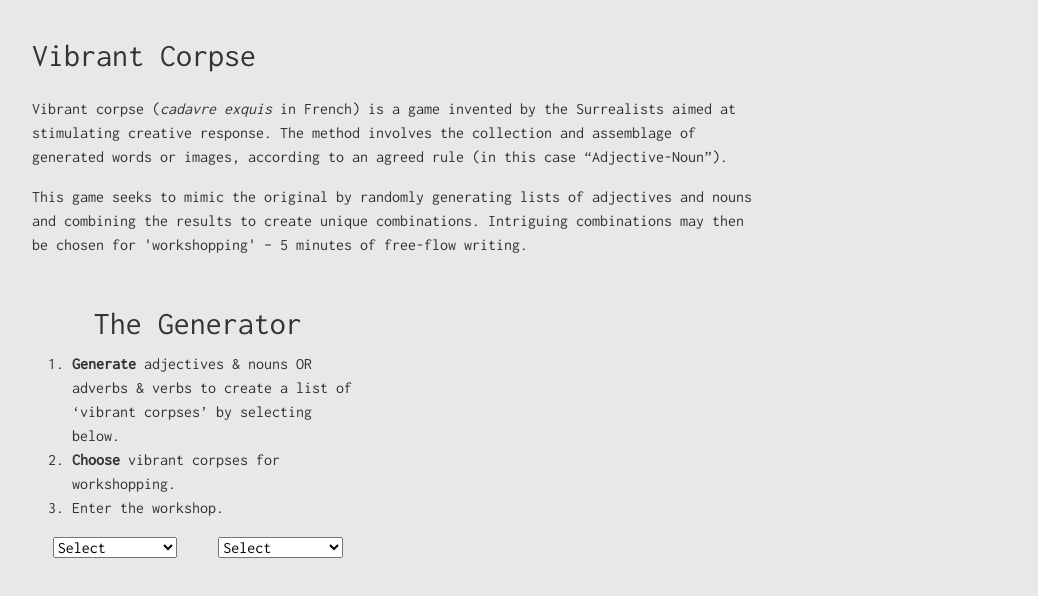
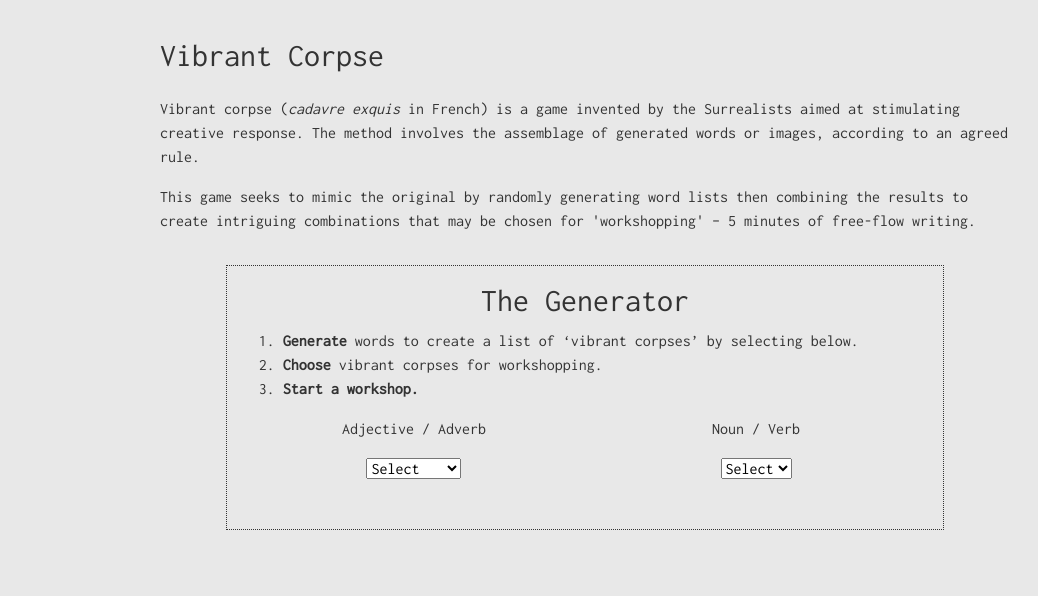
Before and after one commit to LemonyDesign/vibrant-corpse, a React app: page / in a window 1280 px wide. Shown: the top 596 px of the page, without its empty margins (55-1093 px from the left). Built offline with nearby package versions, Linux system fonts and the light colour scheme.

Commit message:
Add states and responding styles to Generator and Workshop

```diff
--- a/src/components/App.js
+++ b/src/components/App.js
@@ -23,6 +23,7 @@ class App extends React.Component {
     this.removeFromFavourites = this.removeFromFavourites.bind(this);
     this.displayWorkshop = this.displayWorkshop.bind(this);
     this.isClicked = this.isClicked.bind(this);
+    this.clearFetch = this.clearFetch.bind(this);
   }
 
   // want to add this into the fetch content.results[0].definition
@@ -85,6 +86,13 @@ class App extends React.Component {
     });
   }
 
+  clearFetch() {
+    this.setState({
+      modifierWords: [],
+      baseWords: []
+    });
+  }
+
   render() {
     return (
       <div className="app container">
@@ -94,15 +102,14 @@ class App extends React.Component {
             <p>
               Vibrant corpse (<em>cadavre exquis</em> in French) is a game
               invented by the Surrealists aimed at stimulating creative
-              response. The method involves the collection and assemblage of
-              generated words or images, according to an agreed rule (in this
-              case &ldquo;Adjective-Noun&rdquo;).
+              response. The method involves the assemblage of generated words or
+              images, according to an agreed rule.
             </p>
             <p>
-              This game seeks to mimic the original by randomly generating lists
-              of adjectives and nouns and combining the results to create unique
-              combinations. Intriguing combinations may then be chosen for
-              'workshopping' – 5 minutes of free-flow writing.
+              This game seeks to mimic the original by randomly generating word
+              lists then combining the results to create intriguing combinations
+              that may be chosen for 'workshopping' – 5 minutes of free-flow
+              writing.
             </p>
           </div>
         </header>
@@ -112,6 +119,7 @@ class App extends React.Component {
             receiveType={this.receiveType}
             displayWorkshop={this.displayWorkshop}
             isClicked={this.isClicked}
+            clearFetch={this.clearFetch}
             modifiers={this.state.modifierWords}
             basewords={this.state.baseWords}
             addFavourites={this.addFavourites}
@@ -121,7 +129,10 @@ class App extends React.Component {
             clicked={this.state.clicked}
           />
           {this.state.workshop && (
-            <Workshop favourites={this.state.favourites} />
+            <Workshop
+              favourites={this.state.favourites}
+              workshop={this.state.workshop}
+            />
           )}
         </main>
       </div>
--- a/src/components/Generate.js
+++ b/src/components/Generate.js
@@ -1,6 +1,7 @@
 import React from "react";
 import GeneratedList from "./GeneratedList";
 import Word from "./Word";
+import cx from "classnames";
 
 import "../styles/components/generate.scss";
 
@@ -12,8 +13,10 @@ function Generate({
   addFavourites,
   removeFromFavourites,
   displayWorkshop,
+  workshop,
   isClicked,
-  clicked
+  clicked,
+  clearFetch
 }) {
   function handleChange1(event) {
     receiveType(event.target.value, "modifier");
@@ -22,25 +25,39 @@ function Generate({
     receiveType(event.target.value, "base");
   }
 
+  const notEmpty = modifiers.length > 0 && basewords.length > 0;
+  const sameLength = modifiers.length === basewords.length;
+
+  const generateclass = cx("generate", {
+    completed: notEmpty && sameLength,
+    "": !(notEmpty && sameLength)
+  });
+
+  const wordlistclass = cx("wordlists", {
+    conceal: workshop === true
+  });
+
   return (
-    <section className="wordlists">
+    <section className={wordlistclass}>
       <h2 className="wordlists__title">The Generator</h2>
 
-      <ol>
+      <ol className="wordlists__intro">
         <li>
-          <strong>Generate</strong> adjectives &amp; nouns OR adverbs &amp;
-          verbs to create a list of &lsquo;vibrant corpses&rsquo; by selecting
-          below.
+          <strong>Generate</strong> words to create a list of &lsquo;vibrant
+          corpses&rsquo; by selecting below.
         </li>
         <li>
           <strong>Choose</strong> vibrant corpses for workshopping.
         </li>
-        <li>Enter the workshop.</li>
+        <li>
+          <strong>Start a workshop.</strong>{" "}
+        </li>
       </ol>
 
-      <section className="generate">
+      <section className={generateclass}>
         <ul className="generate__modifier menu--settings">
           <li>
+            <p>Adjective / Adverb</p>
             <select className="generator select1" onChange={handleChange1}>
               <option default value="default">
                 Select
@@ -55,6 +72,7 @@ function Generate({
         </ul>
         <ul className="generate__base menu--settings">
           <li>
+            <p>Noun / Verb</p>
             <select className="generator select2" onChange={handleChange2}>
               <option default value="default">
                 Select
@@ -78,6 +96,7 @@ function Generate({
         displayWorkshop={displayWorkshop}
         isClicked={isClicked}
         clicked={clicked}
+        clearFetch={clearFetch}
       />
     </section>
   );
--- a/src/components/GeneratedList.js
+++ b/src/components/GeneratedList.js
@@ -12,7 +12,8 @@ function GeneratedList({
   removeFromFavourites,
   displayWorkshop,
   isClicked,
-  clicked
+  clicked,
+  clearFetch
 }) {
   const notEmpty = modifiers.length > 0 && basewords.length > 0;
   const sameLength = modifiers.length === basewords.length;
@@ -32,10 +33,13 @@ function GeneratedList({
       displayWorkshop();
     }
   }
+  function handleRegenerate(event) {
+    clearFetch();
+  }
 
   return (
     <section className={corpsesclasses}>
-      <h4>Select for Workshop</h4>
+      <h4>Choose for Workshop</h4>
       <ul className="corpses__addlist  menu--settings">
         {notEmpty && sameLength
           ? modifiers.map((item, i) => {
@@ -59,7 +63,12 @@ function GeneratedList({
       </ul>
 
       <button className="corpses__workshop" onClick={handleClick}>
-        Get Workshopping <i className="fas fa-arrow-alt-circle-right" />
+        Start Workshopping <i className="fas fa-arrow-alt-circle-right" />
+      </button>
+
+      <button className="corpses__regenerate" onClick={handleRegenerate}>
+        <span className="show--screenreaders">Regenerate</span>
+        <i className="fas fa-redo" />
       </button>
 
       <p className={errorclass}>
--- a/src/components/Workshop.js
+++ b/src/components/Workshop.js
@@ -1,10 +1,14 @@
 import React from "react";
 import Favourite from "./Favourite";
 import "../styles/components/workshop.scss";
+import cx from "classnames";
 
-function Workshop({ favourites }) {
+function Workshop({ favourites, workshop }) {
+  const workshopclass = cx("workshop", {
+    reveal: workshop === true
+  });
   return (
-    <section className="workshop">
+    <section className={workshopclass}>
       <h2>Workshop</h2>
       <p>Select a corpse to start the timer and begin writing. Do not pause.</p>
 
--- a/src/styles/base/base.scss
+++ b/src/styles/base/base.scss
@@ -27,6 +27,24 @@ img {
   height: auto;
   border-style: none;
 }
+a {
+  transition: all 250ms ease-in-out;
+}
+
+/* ---- Visibility ---- */
+.show--screenreaders,
+.show--focus {
+  position: absolute !important;
+  width: 1px;
+  height: 1px;
+  padding: 0;
+  overflow: hidden;
+  clip: rect(0, 0, 0, 0);
+  white-space: nowrap;
+  -webkit-clip-path: inset(50%);
+  clip-path: inset(50%);
+  border: 0;
+}
 
 /* ==== LAYOUT ==== */
 
@@ -35,78 +53,24 @@ img {
 }
 
 .masthead {
-  padding: $main-padding;
+  padding: $main-padding $main-padding * 1.5;
 }
 .main {
   display: flex;
   flex-flow: row wrap;
   padding-bottom: $main-padding * 5;
-}
-.workshop {
-  padding: $main-padding;
-}
-.wordlists {
-  padding: $main-padding;
-  .generate {
-    margin-bottom: $main-padding * 2;
-    text-align: center;
-    &__corpses {
-      border: 1px dotted $text-color;
-      padding: $main-padding;
-    }
-  }
+  justify-content: center;
 }
 
 // MEDIA QUERIES
 @media (min-width: 768px) {
-  .masthead {
-    width: 66.66667%;
-  }
-  .workshop {
-    width: 50%;
-  }
-  .wordlists {
-    width: 50%;
-    padding: $main-padding;
-    .generate {
-      display: flex;
-      flex-flow: row wrap;
-      &__modifier,
-      &__base {
-        width: 50%;
-      }
-    }
-  }
 }
 
 @media (min-width: 960px) {
   .container {
     max-width: 930px;
   }
-  .wordlists {
-    width: 40%;
-    padding-right: $main-padding * 2;
-  }
-  .workshop {
-    width: 60%;
-    padding-left: $main-padding * 2;
-  }
 }
 
-@media (min-width: 1200px) {
-  .container {
-    max-width: 1170px;
-  }
-  .wordlists {
-    width: 33.33334%;
-  }
-  .workshop {
-    width: 66.66667%;
-  }
-}
-
-@media (min-width: 1440px) {
-  .container {
-    max-width: 1410px;
-  }
-}
+// @media (min-width: 1200px)
+// @media (min-width: 1440px)
--- a/src/styles/components/generate.scss
+++ b/src/styles/components/generate.scss
@@ -1,38 +1,48 @@
 @import "../base/_variables.scss";
-.wordlists__title {
-  text-align: center;
+.wordlists {
+  border: 1px dotted $text-color;
+  padding: $main-padding;
+  margin-bottom: $main-padding * 1.5;
+  transition: all 0.5s ease-out;
+
+  &.conceal {
+    display: none;
   }
-.generate {
-  ul,
-  .generator {
-    width: 75%;
-  }
-  button {
-    display: inline-block;
-    width: 100%;
-    border: 1px dotted $text-color;
-    padding: $main-padding * 0.5 0;
-    margin: 0 0 $main-padding * 0.5 0;
-    text-decoration: none;
-    font-size: 1rem;
-    cursor: pointer;
-    text-align: center;
-    transition: background 250ms ease-in-out, transform 150ms ease;
-    -webkit-appearance: none;
-    -moz-appearance: none;
 }
 
-  button:hover {
-    background: $text-color;
-    color: $background-color;
+.generate {
+  margin-bottom: $main-padding * 2;
+
+  &.completed {
+    display: none;
+  }
+  &__modifier.menu--settings,
+  &__base.menu--settings {
+    margin-bottom: $main-padding * 1.5;
+  }
 }
 
-  button:focus {
-    outline: 1px solid #fff;
-    outline-offset: -4px;
+// MEDIA QUERIES
+@media (min-width: 768px) {
+  .wordlists {
+    width: 80%;
+    text-align: center;
+    &__intro {
+      text-align: left;
     }
 
-  button:active {
-    transform: scale(0.99);
+    .generate {
+      display: flex;
+      flex-flow: row wrap;
+      text-align: center;
+      &__modifier.menu--settings,
+      &__base.menu--settings {
+        width: 50%;
+        margin-bottom: 0;
+      }
+      &.completed {
+        display: none;
       }
     }
+  }
+}
--- a/src/styles/components/generatedList.scss
+++ b/src/styles/components/generatedList.scss
@@ -1,20 +1,21 @@
 @import "../base/_variables.scss";
 
 .corpses {
-  opacity: 0;
-  transition: opacity 2.5s;
-  -webkit-transition: opacity 2.5s;
-  border: 1px dotted #333;
-  padding: 1rem;
+  display: none;
+  // opacity: 0;
+  // transition: opacity 2.5s;
+  text-align: center;
+  padding: $main-padding 0;
+
+  &__items {
+    text-align: left;
+  }
   &__links {
     color: $text-color;
     display: inline-block;
     text-decoration: none;
     font-size: 1rem;
     padding: $main-padding * 0.5;
-    transition: color 250ms ease-in-out;
-
-    // cursor: pointer;
     text-align: center;
     &:hover,
     &.active {
@@ -25,8 +26,32 @@
       }
     }
   }
-  &__workshop {
-    margin: $main-padding 0;
+  &__workshop,
+  &__regenerate {
+    margin: $main-padding;
+    display: inline-block;
+    width: auto;
+    border: 1px dotted $text-color;
+    padding: $main-padding * 0.5;
+    // margin: 0 0 $main-padding * 0.5 0;
+    text-decoration: none;
+    font-size: 1rem;
+    cursor: pointer;
+    text-align: center;
+    transition: background 250ms ease-in-out, transform 150ms ease;
+    -webkit-appearance: none;
+    -moz-appearance: none;
+    &:hover {
+      background: $text-color;
+      color: $background-color;
+    }
+    &:focus {
+      outline: 1px solid #fff;
+      outline-offset: -4px;
+    }
+    &:active {
+      transform: scale(0.99);
+    }
   }
   &__error {
     display: none;
@@ -36,6 +61,27 @@
     }
   }
 }
+
 .corpses.active {
-  opacity: 1;
+  // opacity: 1;
+  display: block;
 }
+
+// MEDIA QUERIES
+@media (min-width: 768px) {
+  .corpses {
+    margin: 0 auto;
+    width: 75%;
+  }
+}
+
+@media (min-width: 960px) {
+  .corpses {
+    width: 50%;
+  }
+}
+
+@media (min-width: 1200px) {
+}
+@media (min-width: 1440px) {
+}
--- a/src/styles/components/workshop.scss
+++ b/src/styles/components/workshop.scss
@@ -1,5 +1,12 @@
-.workshop__textarea {
+@import "../base/_variables.scss";
+
+.workshop {
+  padding: 0 $main-padding * 1.5;
+  width: 100%;
+
+  &__textarea {
     width: 100%;
-    height: 20vw;
+    height: 25vh;
     padding: 1rem;
+  }
 }
```
Lines whose indentation alone changed are shown as unchanged.
